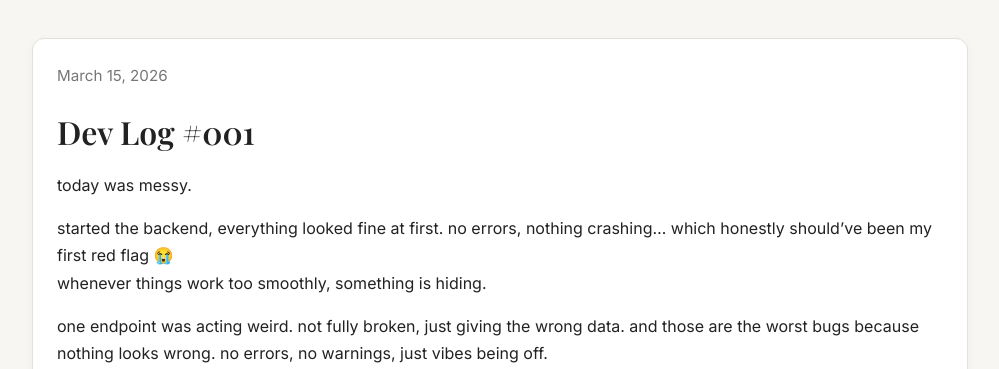
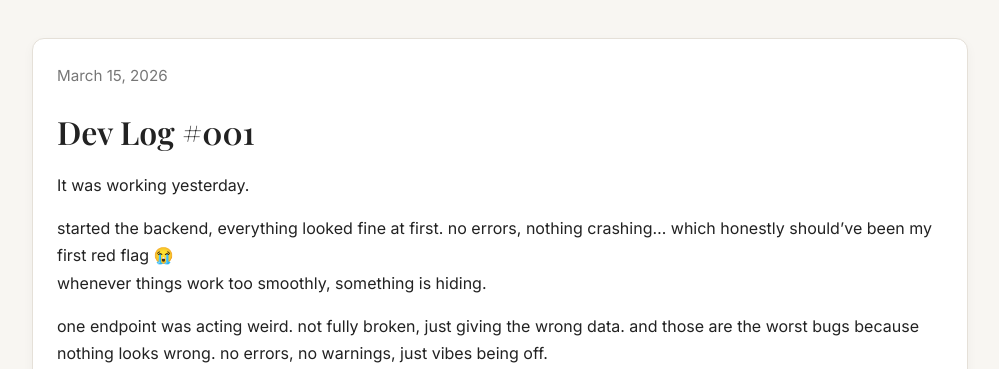
Before and after one commit to louangeliza/louangeliza.github.io, a Jekyll site: the page built from _posts/2026-03-15-dev-log-001.md, in a window 1280 px wide. Shown: the part 544-913 px from the top of the page, without its empty margins (140-1139 px from the left). Built offline with Jekyll 4.4.1, drawn with Linux system fonts in a browser that asks for light colours.

```diff
--- a/_posts/2026-03-15-dev-log-001.md
+++ b/_posts/2026-03-15-dev-log-001.md
@@ -2,10 +2,10 @@
 layout: post
 title: "Dev Log #001 "
 date: 2026-03-15
-cover: /assets/images/glitch.jpg
+cover: /assets/images/glitch.jepg
 ---
 
-today was messy.
+It was working yesterday.
 
 started the backend, everything looked fine at first. no errors, nothing crashing… which honestly should’ve been my first red flag 😭
 whenever things work too smoothly, something is hiding.
```
